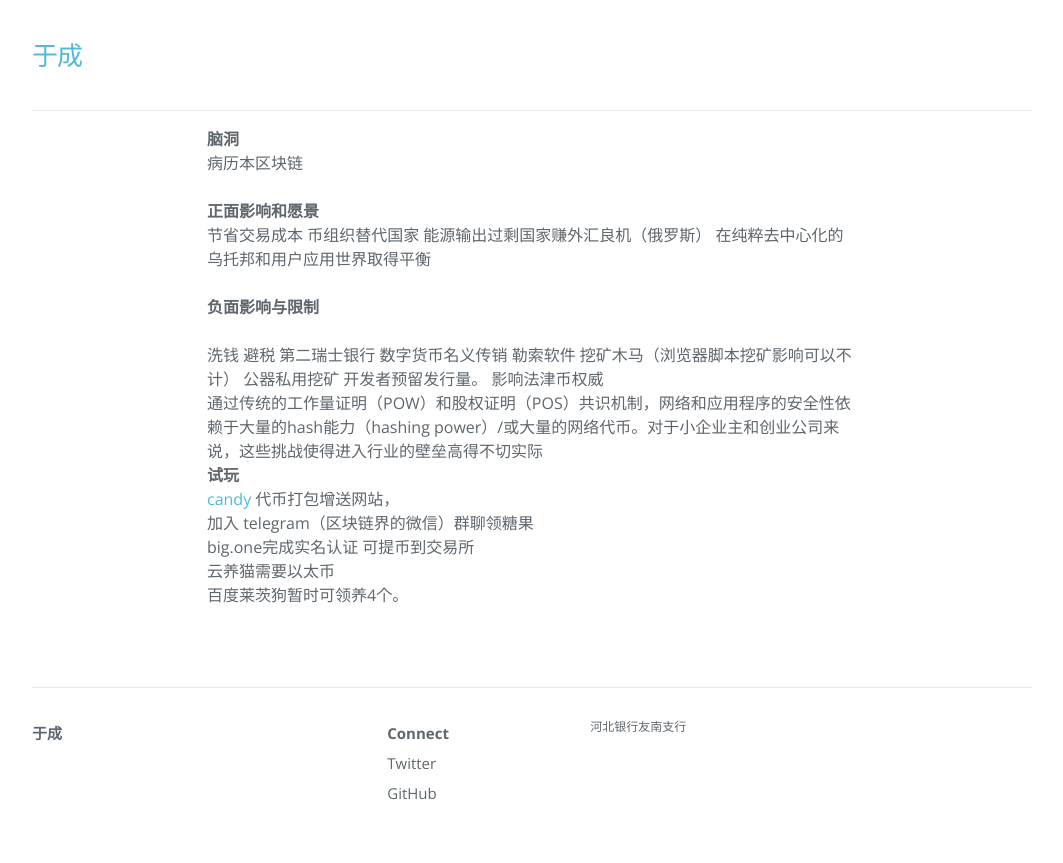
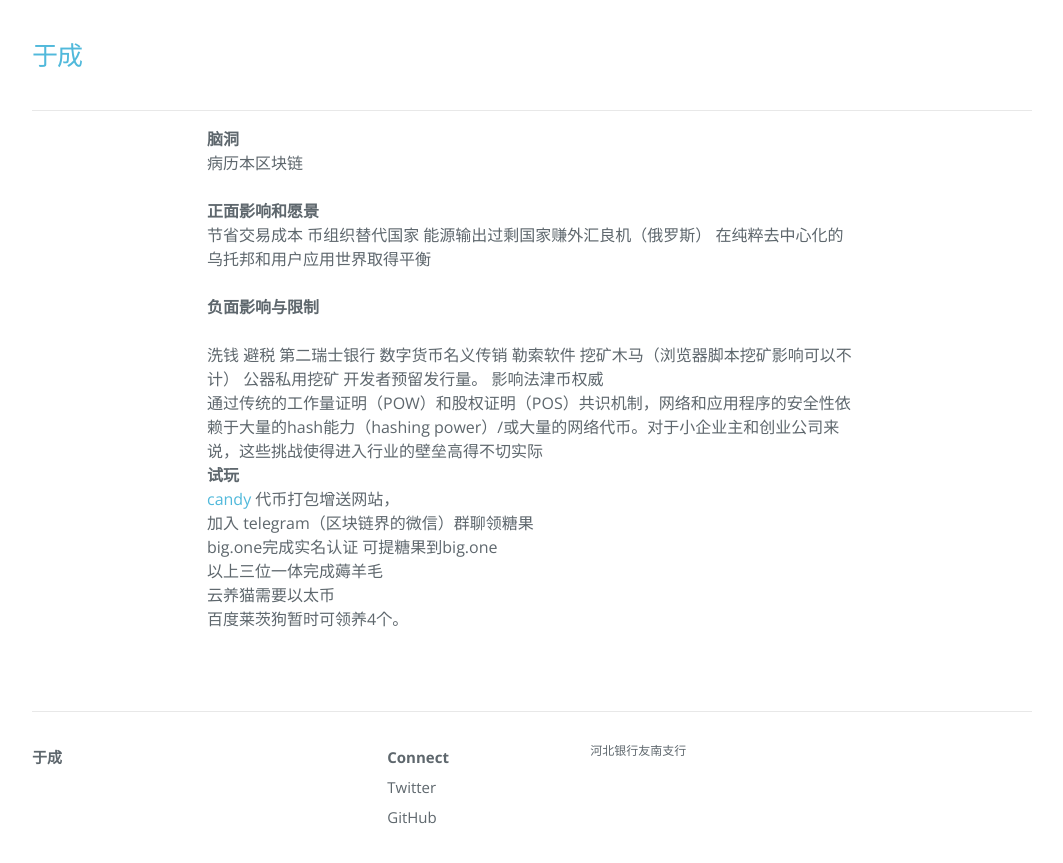
Before and after one commit to hebbank/jekyll, a Jekyll site: the page built from _posts/2018-02-02-qkl.md, in a window 1280 px wide and 900 px high, scrolled down 827 px. Shown: the top 863 px of the window, without its empty margins (108-1171 px from the left). Built offline with Jekyll 4.4.1, drawn with Linux system fonts in a browser that asks for light colours; nearby versions of some CDN libraries.

Commit message:
Update 区块链

```diff
--- a/_posts/2018-02-02-qkl.md
+++ b/_posts/2018-02-02-qkl.md
@@ -37,6 +37,7 @@ tags: ''
    **试玩**
    [candy](https://candy.one/i/3950658)  代币打包增送网站，
     加入    telegram（区块链界的微信）群聊领糖果
-  big.one完成实名认证   可提币到交易所
+  big.one完成实名认证   可提糖果到big.one
+  以上三位一体完成薅羊毛
    云养猫需要以太币
    百度莱茨狗暂时可领养4个。
```
